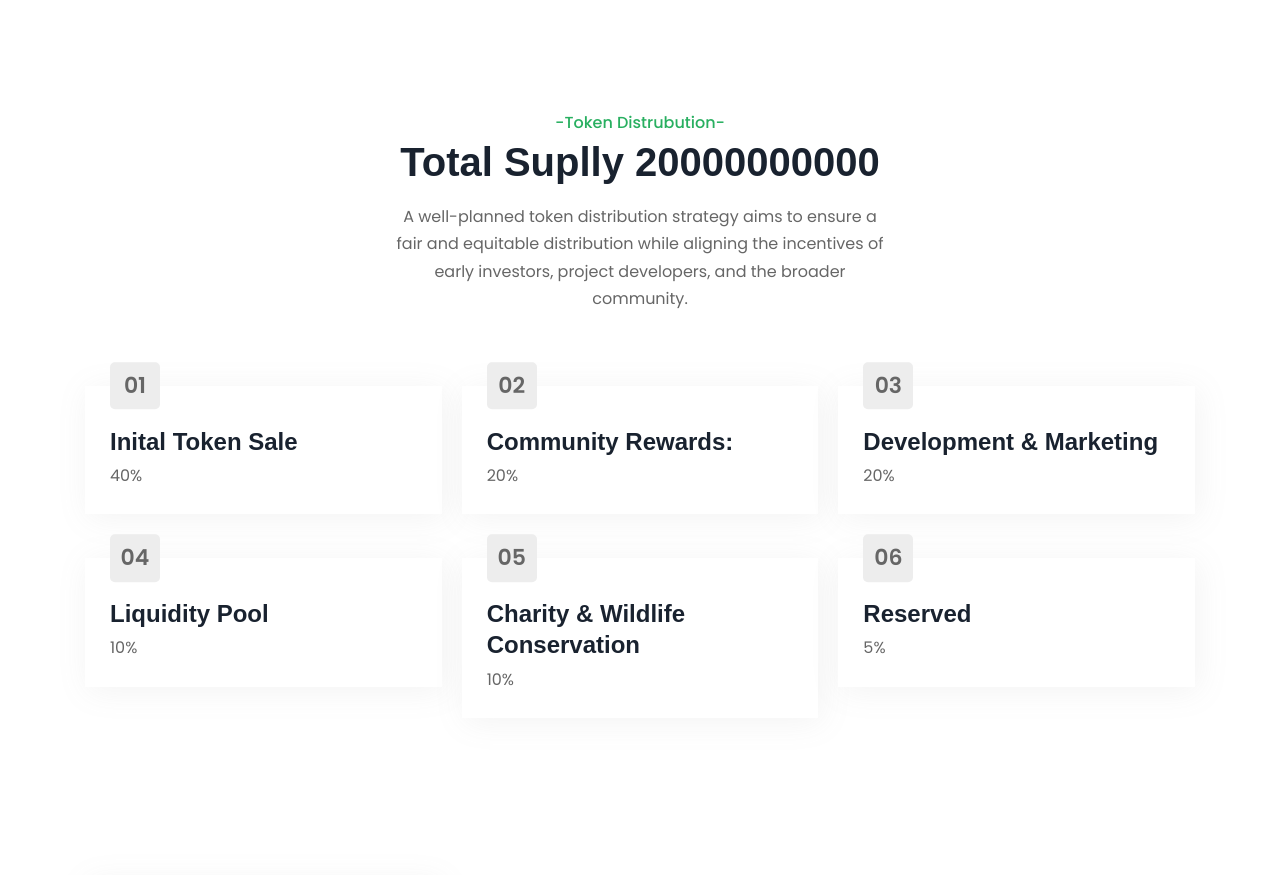
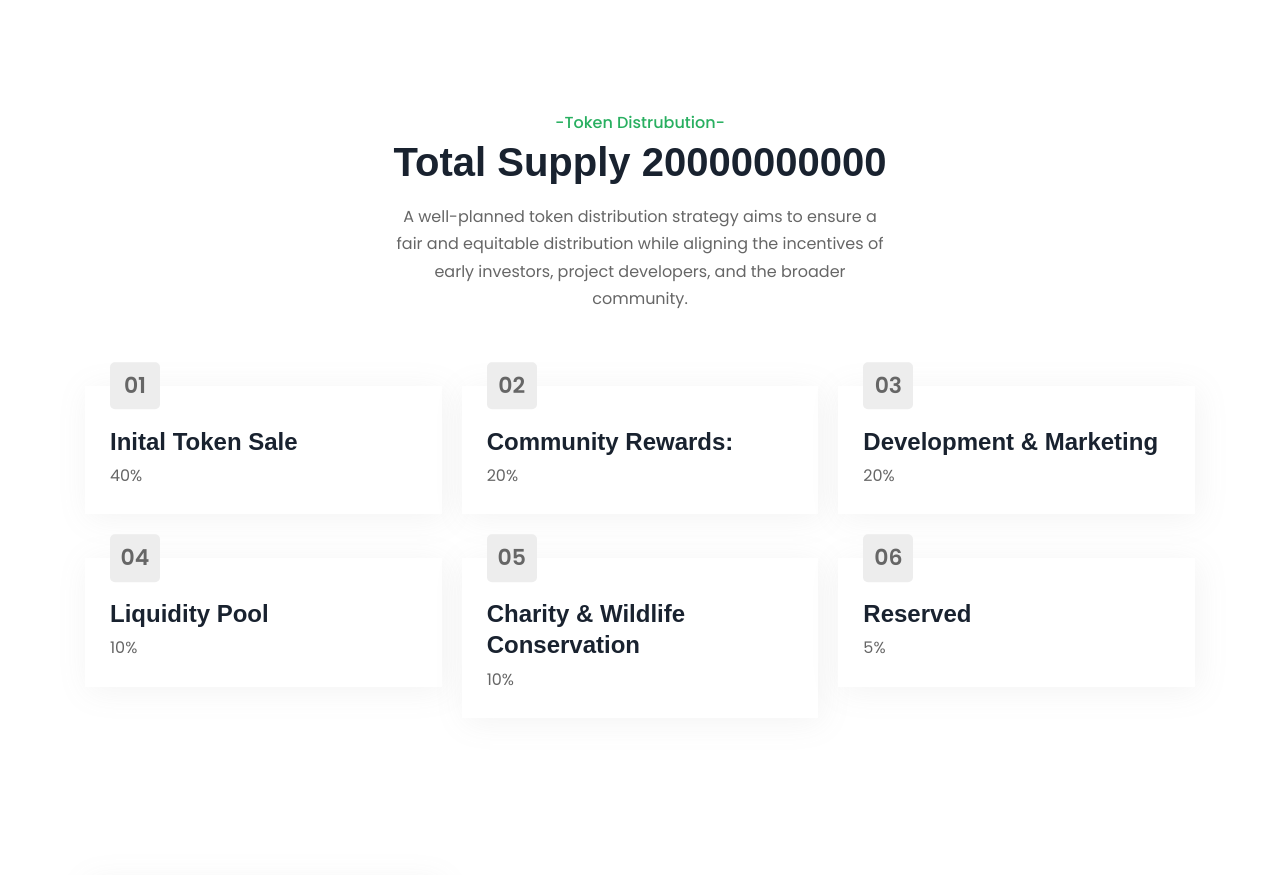
Before and after one commit to Sher-Afzal/OzUKi-2.0, a plain HTML site: page index.html in a window 1280 px wide. Shown: the part 3260-4135 px from the top of the page. Drawn offline with nearby package versions, Linux system fonts and the light colour scheme; a web font is replaced by a local one.

Commit message:
Update index.html

```diff
--- a/index.html
+++ b/index.html
@@ -348,7 +348,7 @@
 
           <p class="section-subtitle text-center">-Token Distrubution-</p>
 
-          <h2 class="h2 section-title text-center">Total Suplly 20000000000</h2>
+          <h2 class="h2 section-title text-center">Total Supply 20000000000</h2>
 
           <p class="section-text text-center">
             A well-planned token distribution strategy aims to ensure a fair and equitable distribution while aligning the incentives of early investors, project developers, and the broader community. </p>
```
